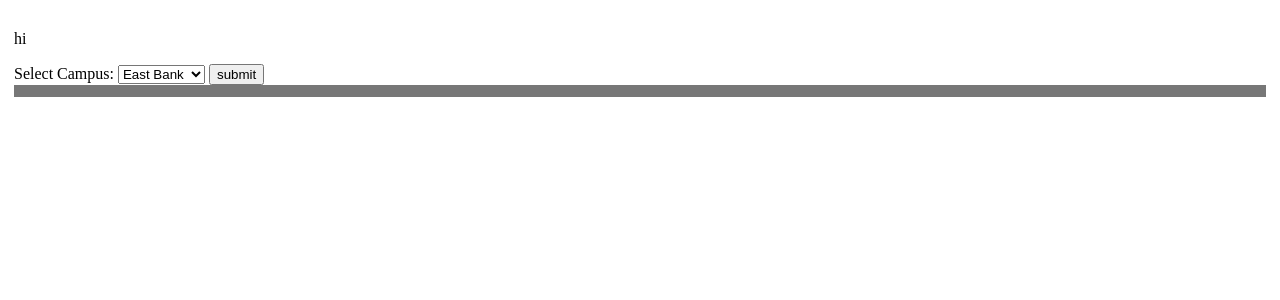
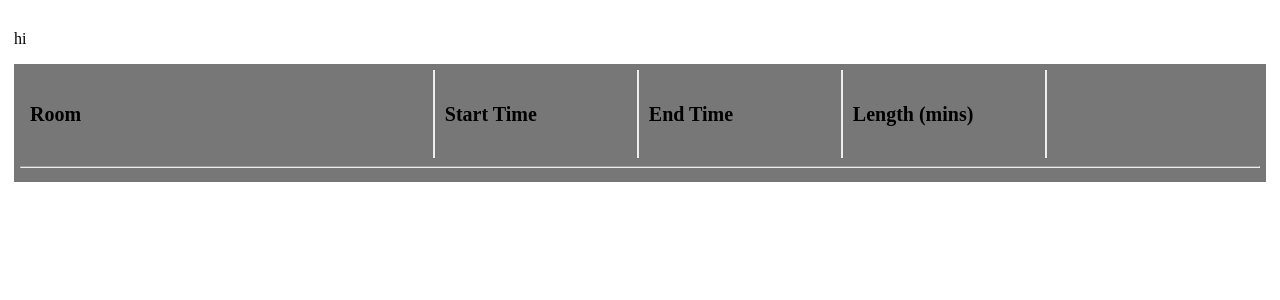
Before and after one commit to mikewadsten/classroom_finder, a Flask app: page / in a window 1280 px wide. Shown: the top 300 px of the page. Run offline with Flask 2, Linux system fonts and the light colour scheme; data that the repository does not hold is empty; some libraries are stand-ins or nearby versions.

Commit message:
ridiculous way of dealing with columns, get only times ending after datetime.now()

```diff
--- a/app.py
+++ b/app.py
@@ -3,7 +3,7 @@ import sqlite3
 from flask import Flask, request, g, render_template
 app = Flask(__name__)
 DATABASE = 'database.db'
-import datetime
+from datetime import datetime
 
 def connect_db():
     return sqlite3.connect(DATABASE)
@@ -37,7 +37,8 @@ def hm_time(time):
     return "{}:{}".format(hour, minute)
 
 def gap_populate():
-    query = ('SELECT * FROM gaps WHERE length > 30 ORDER BY length DESC')
+    now = datetime.strftime(datetime.now(), "%Y-%m-%d %H:%M:%S")
+    query = ("SELECT * FROM gaps WHERE end > '{}' AND length > 30 ORDER BY length DESC".format(now))
     gaps = []
     for gap in query_db(query):
         gaps.append((hm_time(gap['start']),hm_time(gap['end']),gap['length'],gap['room']))
--- a/static/css/style.css
+++ b/static/css/style.css
@@ -1,5 +1,5 @@
 body {
-  font-family: "Lucida Console" monospace
+  font-family: "Arial" sans-serif
 }
 
 .container {
@@ -9,10 +9,17 @@ body {
   clear:both
 }
 span {
-  padding-left: 1em;
+  padding: 6px;
+  padding-left: 10px;
   float:left;
-  width:220px;
+  width:32%;
   border-right: solid 2px #eee;
+  font-size:1.25em;
+}
+span#start,
+span#end,
+span#length {
+  width:15%;
 }
 
 .even {
--- a/templates/index.html
+++ b/templates/index.html
@@ -9,6 +9,7 @@
 <body>
   <div class='container'>
   <p>hi</p>
+  <!--
   <form>
     Select Campus:
     <select>
@@ -17,14 +18,21 @@
     </select>
     <input type='submit', value='submit'>
   </form>
+  -->
   <div id=gaps>
+    <span id='room'><h4>Room</h4></span>
+    <span id='start'><h4>Start Time</h4></span>
+    <span id='end'><h4>End Time</h4></span>
+    <span id='length'><h4>Length (mins)</h4></span>
+    <div class='clear'></div>
+    <hr>
     {% for gap in gaps %}
     {% if loop.index is even %}<div class="gap even">
     {% else %}<div class="gap">{% endif %}
-      <span id='room'>Room: {{gap[3]}}</span>
-      <span id='start'>Start: {{gap[0]}}</span>
-      <span id='end'>End: {{gap[1]}}</span>
-      <span id='Length'>Length: {{gap[2]}}</span>
+      <span id='room'>{{gap[3]}}</span>
+      <span id='start'>{{gap[0]}}</span>
+      <span id='end'>{{gap[1]}}</span>
+      <span id='length'>{{gap[2]}}</span>
     <div class='clear'></div>
     </div>
     {% endfor %}
```
